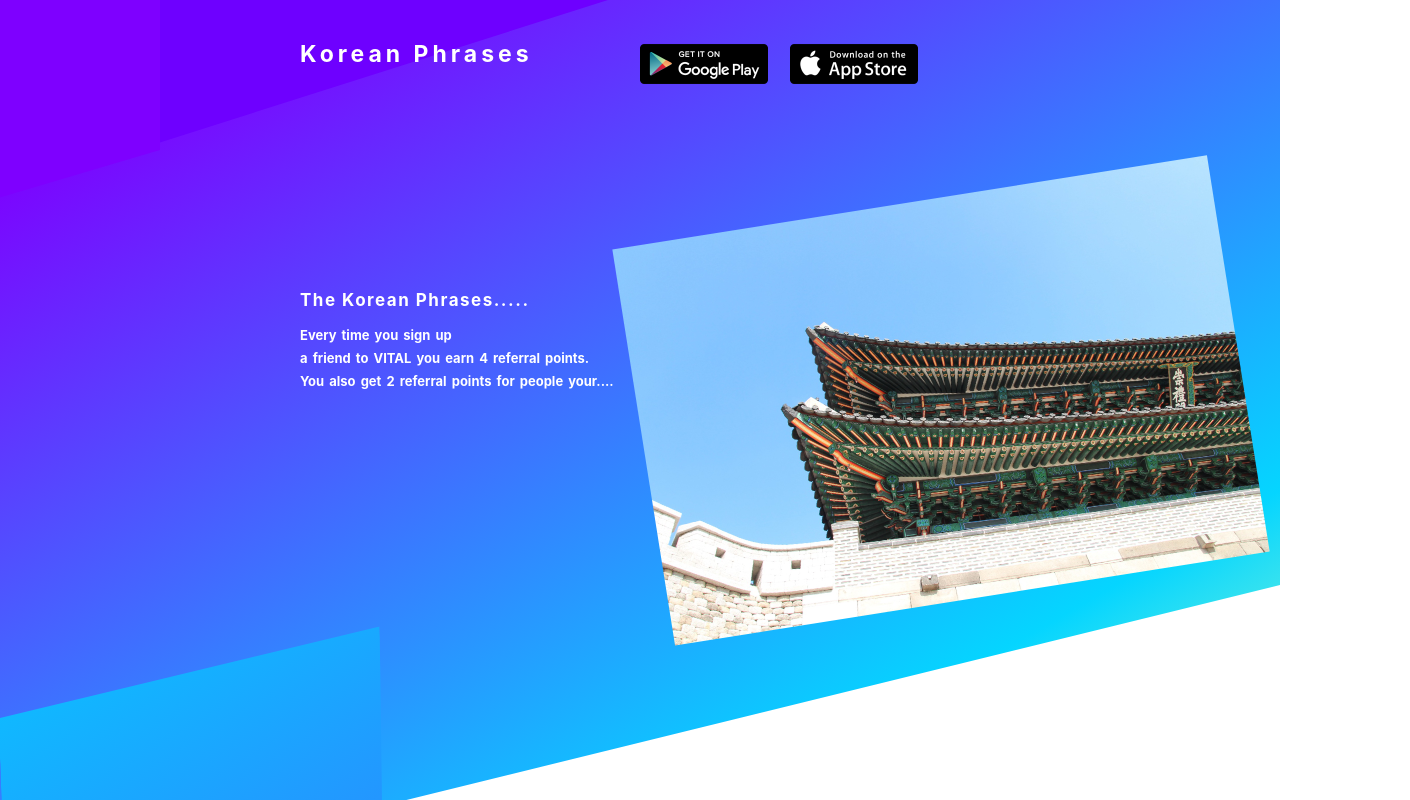
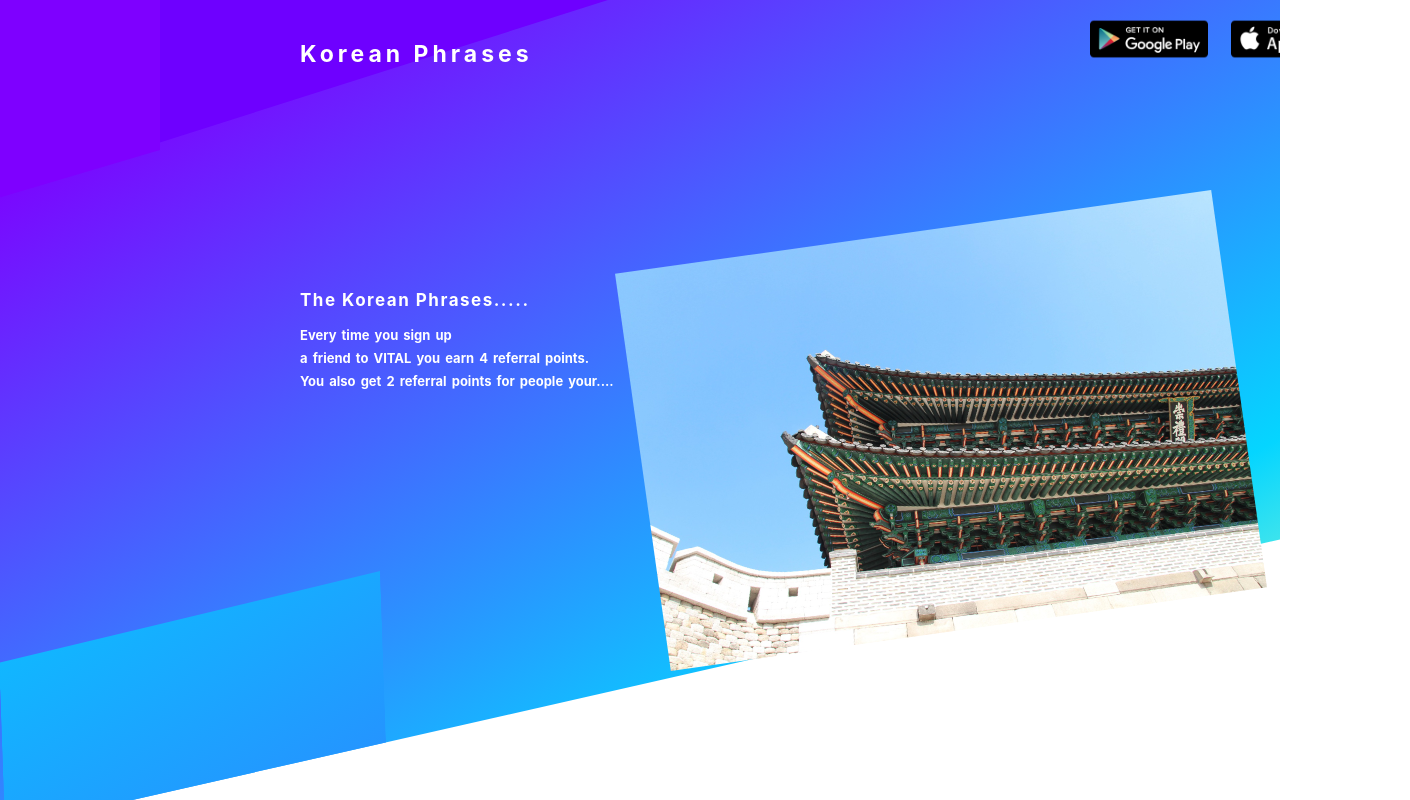
Before and after one commit to KeyToTech/KoreanPhraseBookSite, a React (Create React App) app in the folder my-app/: page / in a window 1280 px wide. Shown: the top 800 px of the page, 1410 px wide, since content can reach past the window. Built offline with nearby package versions, Linux system fonts and the light colour scheme.

Commit message:
small changes in header

```diff
--- a/my-app/src/components/header.css
+++ b/my-app/src/components/header.css
@@ -8,7 +8,7 @@
 
   .header-block{
     width: 100%;
-    height: 900px;
+    height: 830px;
     display: flex;
     flex-direction: row;
     position: relative;
@@ -54,8 +54,8 @@
   }
 
   .button_paralelogram {
-    clip-path: polygon(0 35%, 100% 8%, 99% 70%, 0 100%);
-    background-image: linear-gradient(150deg, #0ac3ff, #298cff);
+    clip-path: polygon(0 40%, 100% 13%, 100% 86%, 0 97%);
+        background-image: linear-gradient(150deg, #0ac3ff, #298cff);
     width: 30%;
     height: 290px;
     position: absolute;
@@ -91,38 +91,43 @@
     margin: 0;
   }
 
-  .header_button {
+  .button_wrap {
     width: 50%;
-    text-align: right;
+    height: 130px;
+    text-align: center;
     margin-top: 0px;
     margin-right: 0;
-    height: auto;
+    margin-left: 450px;
     display: flex;
     flex-direction: row;
+    position: absolute;
+  }
+
+  .button_android {
+    width: 37%;
+    position: relative;
+    margin-right: 7%;
+    margin-top: -20px;
+  }
+
+  .button_ios {
+    width: 37%;
+    position: relative;
+    margin-top: -20px;
+  }
+
+  .android_img{
     position: relative;
   }
 
-  .button_android {
-    width: 40%;
+  .ios_img{
     position: relative;
-    margin-right: 7%;
-  }
-
-  .button_ios {
-    width: 40%;
-    position: relative;
-  }
-
-  .android_img {
-  }
-
-  .ios_img {
   }
 
   .image_header_block {
     width: 47%;
     height: auto;
-    margin-top: -700px;
+    margin-top: -600px;
     margin-left: 50%;
     position: absolute;
     text-align: right;
@@ -138,5 +143,5 @@
     width: 100%;
     height: auto;
     margin: 0;
-    transform: rotate(-9deg);
+    transform: rotate(-8deg);
   }
--- a/my-app/src/components/header.js
+++ b/my-app/src/components/header.js
@@ -39,7 +39,7 @@ class Header extends Component {
         </div>
 
           <div className="right_header_block">
-            <div className="header_button">
+            <div className="button_wrap">
               <div className="button_android">
                 <img className="android_img" src={googlePlayBottom}/>
               </div>
```
